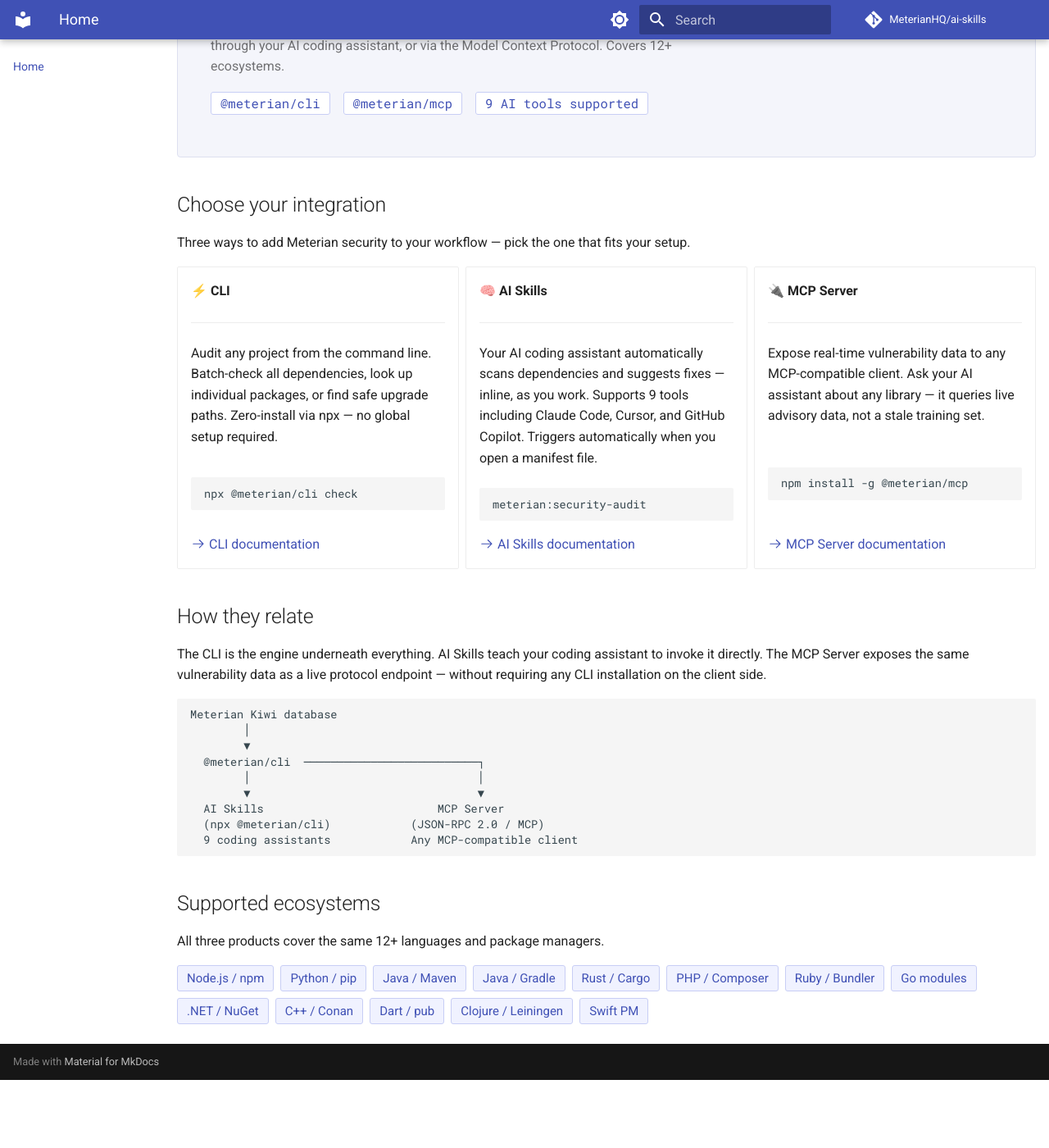
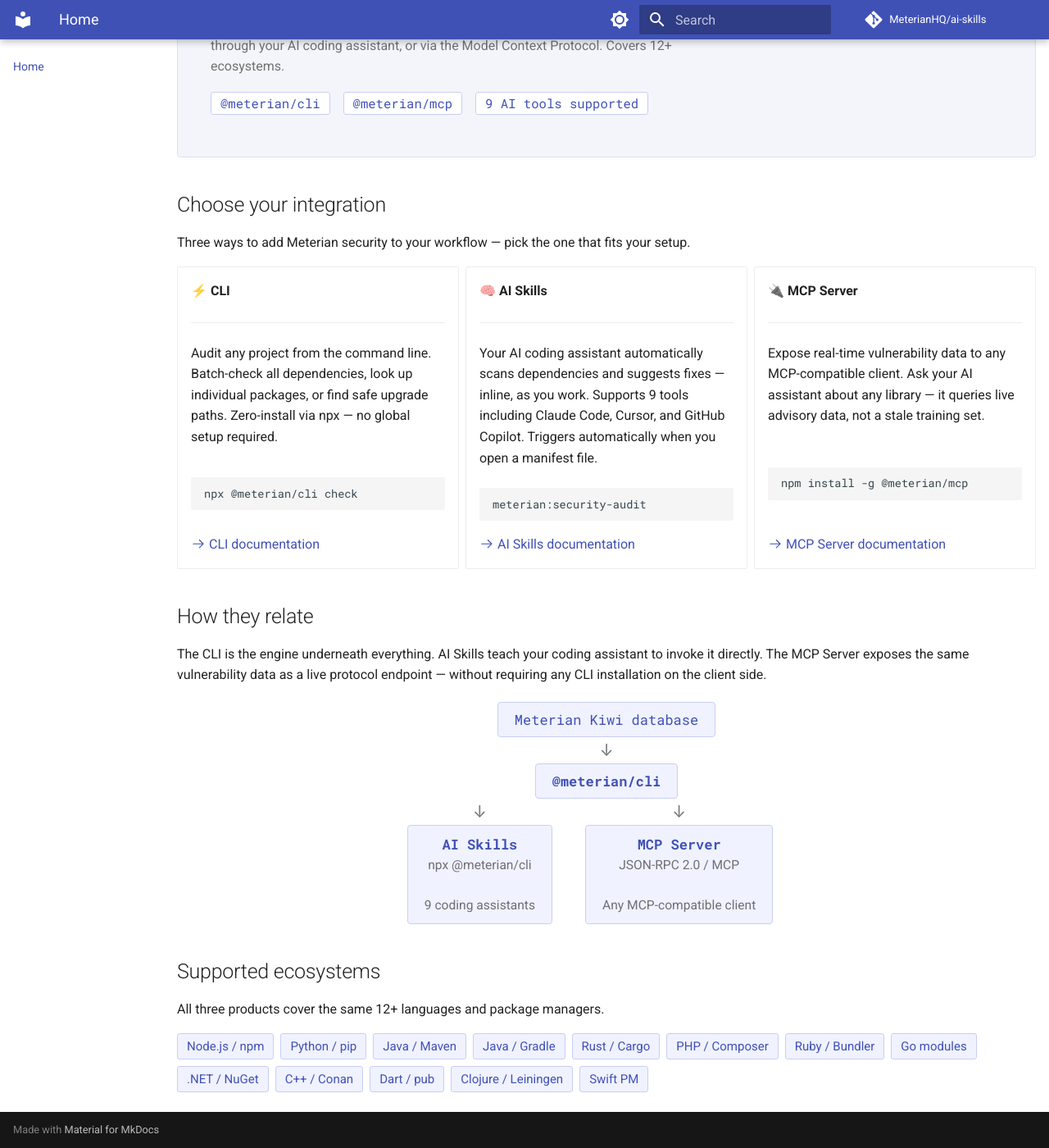
Before and after one commit to MeterianHQ/ai-skills, an MkDocs documentation site: the page built from docs/index.md, in a window 1280 px wide and 1400 px high, scrolled down 261 px. Shown: the whole window at 82% size. Built offline with MkDocs 1.6.1 and Material for MkDocs 9.7.7, drawn with Linux system fonts in a browser that asks for light colours; comment, search, counter and statistics services are not loaded; before the commit the page ends 1578 px from its top, so only the background shows below that.

Commit message:
fix(homepage): replace ASCII diagram with responsive HTML/CSS for mobile
ASCII art in a fenced code block misaligns on narrow viewports (Pixel 7 /
Chrome) because box-drawing characters rely on monospace glyph metrics that
vary by font and zoom level.  Replace it with flexbox boxes and arrow
glyphs that reflow cleanly at any width.

Co-Authored-By: Claude Sonnet 4.6 <noreply@anthropic.com>

````diff
--- a/docs/index.md
+++ b/docs/index.md
@@ -73,17 +73,29 @@ The CLI is the engine underneath everything. AI Skills teach your coding assista
 to invoke it directly. The MCP Server exposes the same vulnerability data as a
 live protocol endpoint — without requiring any CLI installation on the client side.
 
-```
-Meterian Kiwi database
-        │
-        ▼
-  @meterian/cli  ──────────────────────────┐
-        │                                  │
-        ▼                                  ▼
-  AI Skills                          MCP Server
-  (npx @meterian/cli)            (JSON-RPC 2.0 / MCP)
-  9 coding assistants            Any MCP-compatible client
-```
+<div class="arch-diagram" markdown>
+<div class="arch-db">Meterian Kiwi database</div>
+<div class="arch-arrow-down">↓</div>
+<div class="arch-cli">@meterian/cli</div>
+<div class="arch-branches">
+  <div class="arch-branch">
+    <div class="arch-arrow-down">↓</div>
+    <div class="arch-box">
+      <strong>AI Skills</strong><br>
+      <span>npx @meterian/cli</span><br>
+      <span>9 coding assistants</span>
+    </div>
+  </div>
+  <div class="arch-branch">
+    <div class="arch-arrow-down">↓</div>
+    <div class="arch-box">
+      <strong>MCP Server</strong><br>
+      <span>JSON-RPC 2.0 / MCP</span><br>
+      <span>Any MCP-compatible client</span>
+    </div>
+  </div>
+</div>
+</div>
 
 ## Supported ecosystems
 
--- a/docs/stylesheets/extra.css
+++ b/docs/stylesheets/extra.css
@@ -122,3 +122,78 @@
     grid-template-columns: 1fr !important;
   }
 }
+
+/* ── Architecture diagram (How they relate) ── */
+.arch-diagram {
+  display: flex;
+  flex-direction: column;
+  align-items: center;
+  gap: 0;
+  margin: 1rem 0;
+  font-size: 0.85rem;
+  text-align: center;
+}
+
+.arch-db,
+.arch-cli {
+  background: #f0f2ff;
+  border: 1px solid #c8cef5;
+  border-radius: 4px;
+  padding: 0.35rem 1rem;
+  color: var(--md-primary-fg-color);
+  font-family: var(--md-code-font-family);
+  white-space: nowrap;
+}
+
+.arch-cli {
+  font-weight: 600;
+}
+
+.arch-arrow-down {
+  color: var(--md-default-fg-color--light);
+  line-height: 1.6;
+  font-size: 1rem;
+}
+
+.arch-branches {
+  display: flex;
+  flex-direction: row;
+  gap: 2rem;
+  justify-content: center;
+  flex-wrap: wrap;
+}
+
+.arch-branch {
+  display: flex;
+  flex-direction: column;
+  align-items: center;
+  gap: 0;
+}
+
+.arch-box {
+  background: #f0f2ff;
+  border: 1px solid #c8cef5;
+  border-radius: 4px;
+  padding: 0.5rem 1rem;
+  color: var(--md-default-fg-color);
+  line-height: 1.5;
+}
+
+.arch-box strong {
+  color: var(--md-primary-fg-color);
+  font-family: var(--md-code-font-family);
+}
+
+.arch-box span {
+  display: block;
+  color: var(--md-default-fg-color--light);
+  font-size: 0.78rem;
+}
+
+/* dark mode */
+[data-md-color-scheme="slate"] .arch-db,
+[data-md-color-scheme="slate"] .arch-cli,
+[data-md-color-scheme="slate"] .arch-box {
+  background: hsla(var(--md-hue),15%,18%,1);
+  border-color: hsla(var(--md-hue),15%,28%,1);
+}
````
